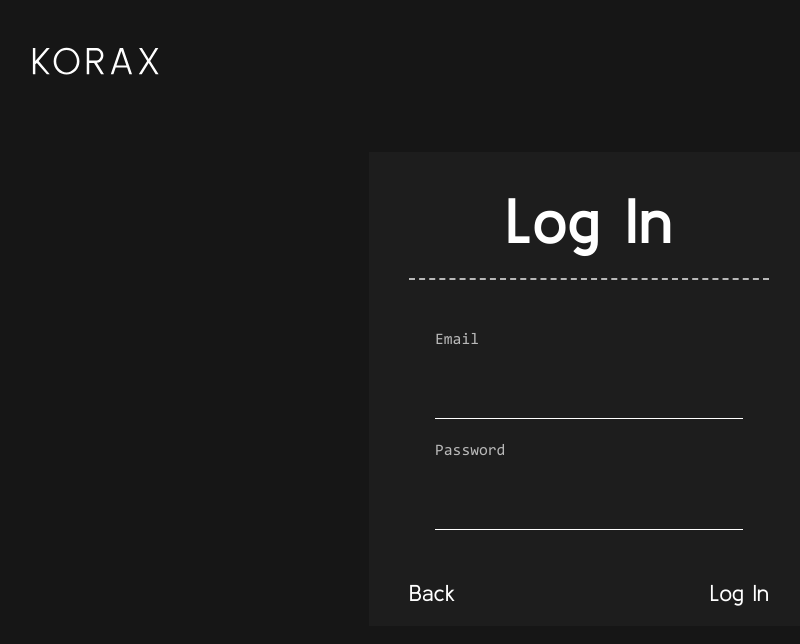
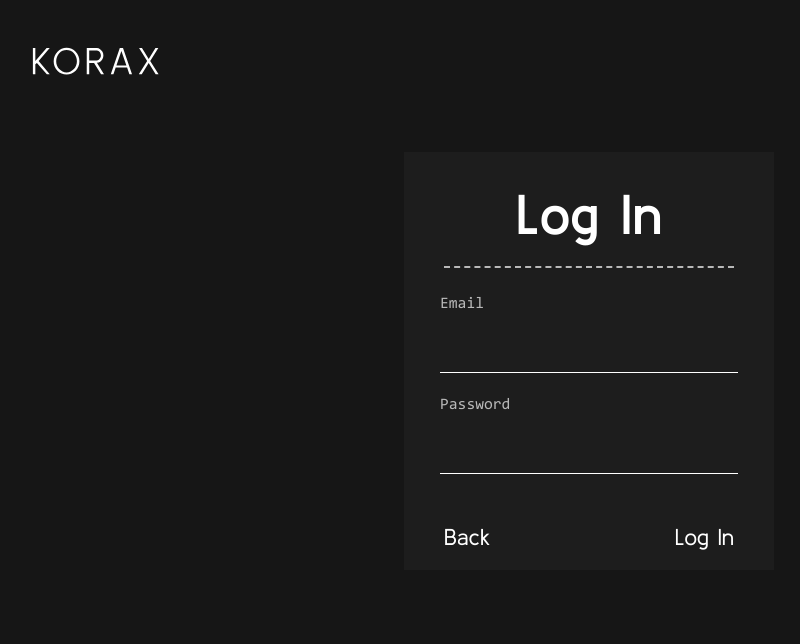
Before and after one commit to your-denys/korax-production, a React (Create React App) app: page /platform in a window 1280 px wide. Shown: the top 644 px of the page, without its empty margins (51-851 px from the left). Built offline with nearby package versions, Linux system fonts and the light colour scheme.

Commit message:
fix + loading

```diff
--- a/src/App.css
+++ b/src/App.css
@@ -108,11 +108,15 @@ select:focus {
   background-color: #fff !important;
 }
 
+.loading-wrapper a {
+  font-size: 0 !important;
+}
+
 .loading {
   position: fixed;
   z-index: 9998;
   width: 100vw;
-  height: 100vh;
+  height: calc(100vh - 82px);
   display: flex;
   justify-content: center;
   align-items: center;
--- a/src/HomePage.js
+++ b/src/HomePage.js
@@ -12,12 +12,27 @@ import 'swiper/css/pagination';
 import 'swiper/css/scrollbar';
 import { Mousewheel } from 'swiper';
 import { useState, useEffect } from 'react';
+import Header from './components/Header/Header';
 
 function HomePage() {
   const [loading, setLoading] = useState(true);
   const [loadNumb, setLoadNumb] = useState(0);
 
   useEffect(() => {
+    const handleTouchMove = (event) => {
+      if (loading) {
+        event.preventDefault();
+      }
+    };
+
+    if (loading) {
+      document.body.addEventListener('touchmove', handleTouchMove, {
+        passive: false,
+      });
+    } else {
+      document.body.removeEventListener('touchmove', handleTouchMove);
+    }
+
     const interval = setInterval(() => {
       setLoadNumb((prevLoadNumb) => prevLoadNumb + 1);
     }, 50);
@@ -30,12 +45,18 @@ function HomePage() {
     return () => {
       clearInterval(interval);
       clearTimeout(timeout);
+      document.body.removeEventListener('touchmove', handleTouchMove);
     };
-  }, []);
+  }, [loading]);
 
   return (
     <div className="App">
-      {loading && loadNumb < 100 && <h2  className={'loading'}>{loadNumb}%</h2>}
+      {loading && loadNumb < 100 && (
+        <div className='loading-wrapper'>
+          <Header/>
+           <h2 className={'loading'}>{loadNumb}%</h2>
+        </div>
+      )}
       <div className="app-mobile">
         <div className="app-block">
           <Home />
--- a/src/view/LogIn/LogIn.css
+++ b/src/view/LogIn/LogIn.css
@@ -6,7 +6,7 @@
   flex-direction: column;
 }
 .platform-form {
-  width: 440px;
+  width: 370px;
   padding: 40px;
   background-color: #1d1d1d !important;
   display: flex;
@@ -22,7 +22,7 @@
 
 .modal-title {
   color: white;
-  font-size: 4rem !important;
+  font-size: 3.5rem !important;
   font-weight: 600 !important;
   margin-bottom: 20px;
   text-align: center;
@@ -41,7 +41,7 @@
   background-color: transparent;
   border: none;
   font-size: 24px;
-  padding: 15px;
+  padding: 10px;
   border-bottom: 1px solid #ffffff;
   color: #ffffff;
   margin-bottom: 20px;
@@ -87,12 +87,7 @@
     padding: 20px 40px;
   }
   .modal-title {
-    color: white;
-    font-size: 4rem !important;
-    font-weight: 600 !important;
     margin-bottom: 10px;
-    text-align: center;
     padding-bottom:0px;
-    width: 100%;
   }
 }
--- a/src/view/LogIn/LogIn.js
+++ b/src/view/LogIn/LogIn.js
@@ -32,7 +32,7 @@ const LogIn = () => {
           whileInView={{ width: '100%' }}
           transition={{ duration: 0.7, delay:0.2 }}
           style={{marginRight: 'auto'}}
-          className="border-dashed mb-5"
+          className="border-dashed mb-4"
         ></motion.div>
         {login && <p className="mb-4 mr-auto">User is not found</p>}
         <div className="input-wrapper">
```
